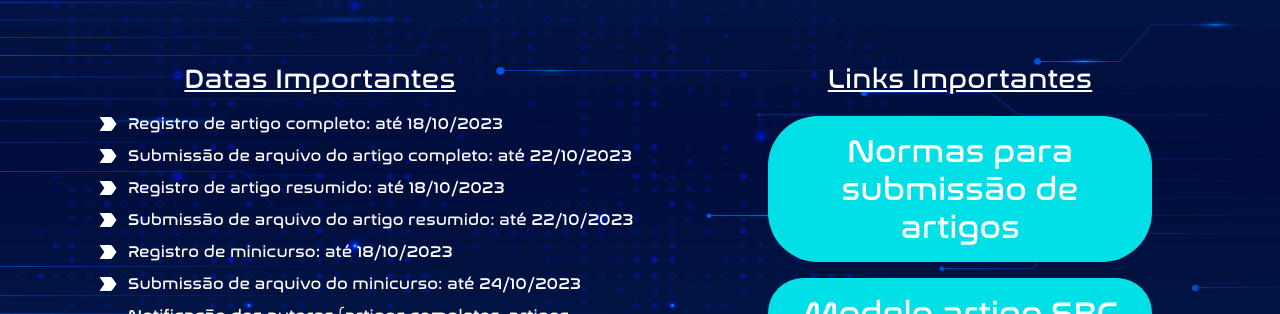
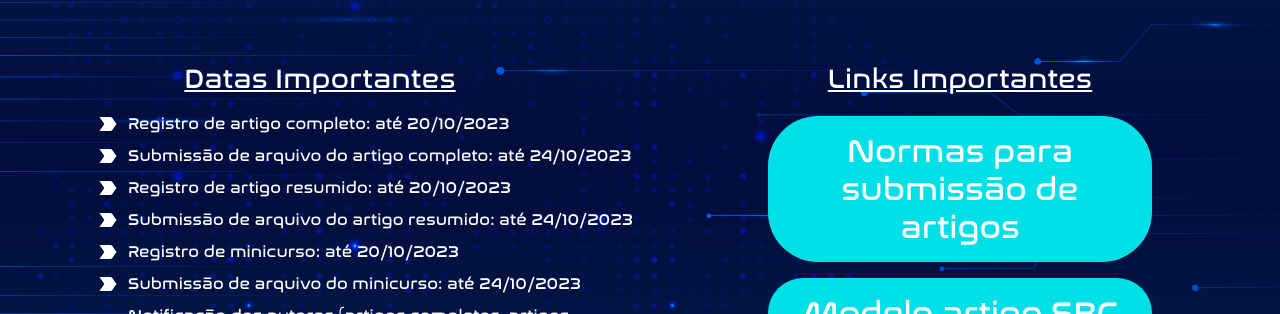
Before and after one commit to CATI-2023/frontend, a React (Vite) app: page / in a window 1280 px wide. Shown: the part 3652-3966 px from the top of the page. Built offline with nearby package versions, Linux system fonts and the light colour scheme.

Commit message:
fix: ajuste data de submissoes de artigo

```diff
--- a/src/pages/Home/components/Artigos/index.tsx
+++ b/src/pages/Home/components/Artigos/index.tsx
@@ -17,11 +17,11 @@ import { ArrowUp } from "../../../../assets/ArrowUp";
 
 export function ArtigosSection() {
   let datasImportantes = [
-    "Registro de artigo completo: até 18/10/2023",
-    "Submissão de arquivo do artigo completo: até 22/10/2023",
-    "Registro de artigo resumido: até 18/10/2023",
-    "Submissão de arquivo do artigo resumido: até 22/10/2023",
-    "Registro de minicurso: até 18/10/2023",
+    "Registro de artigo completo: até 20/10/2023",
+    "Submissão de arquivo do artigo completo: até 24/10/2023",
+    "Registro de artigo resumido: até 20/10/2023",
+    "Submissão de arquivo do artigo resumido: até 24/10/2023",
+    "Registro de minicurso: até 20/10/2023",
     "Submissão de arquivo do minicurso: até 24/10/2023",
     "Notificação dos autores (artigos completos, artigos resumidos e minicursos): até 31/10/2023",
     "Envio da versão final dos artigos (completos e resumidos) e minicursos aprovados: até 05/11/2023",
```
